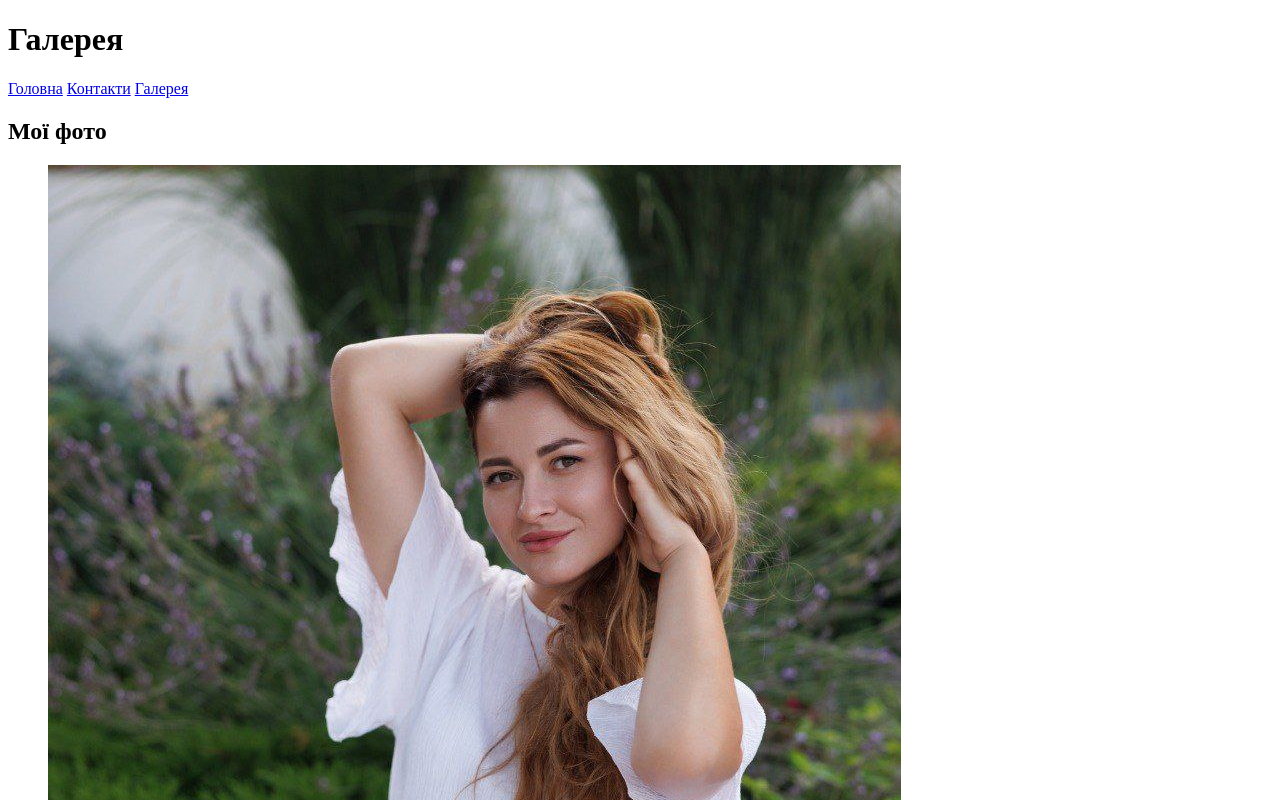
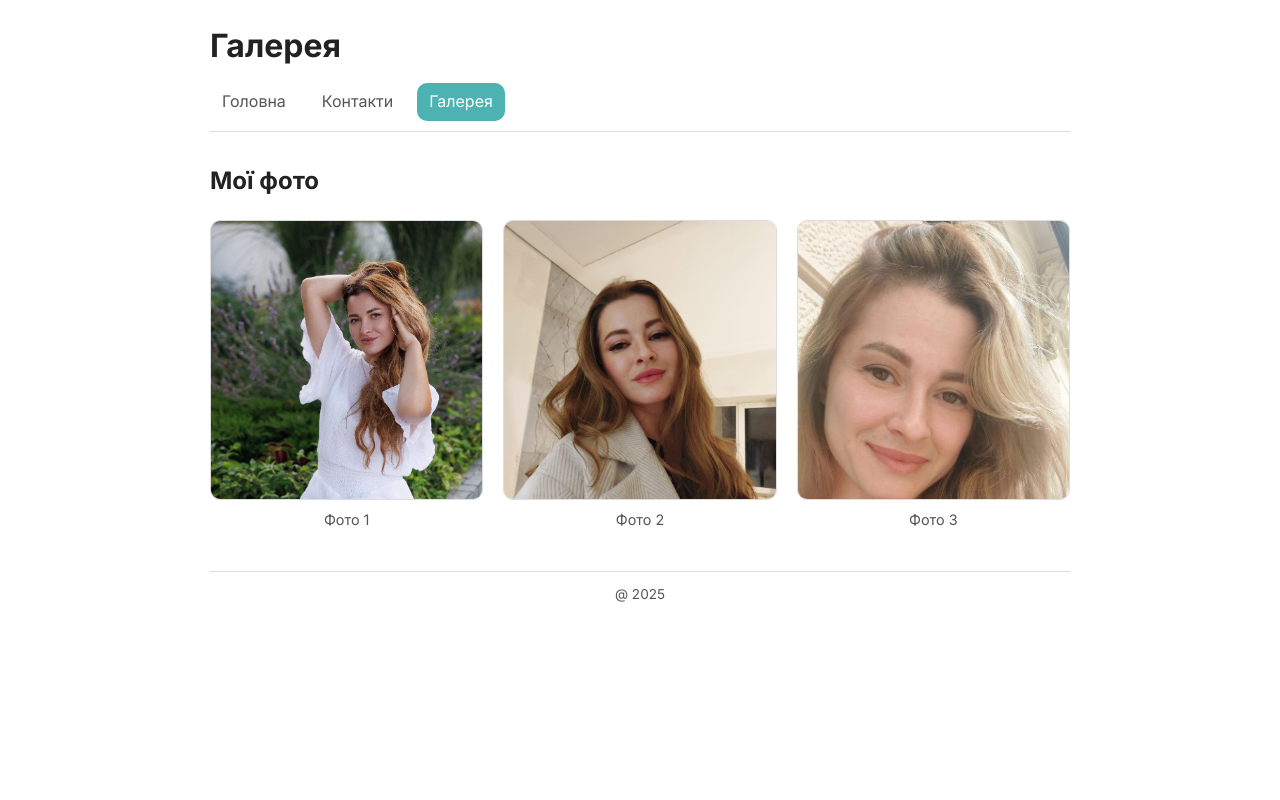
Before and after one commit to odessaalimova-cell/profile-website, a website: page pages/gallery.html in a window 1280 px wide. Shown: the top 800 px of the page. Drawn offline with Linux system fonts and the light colour scheme.

Commit message:
Added css styles

```diff
--- /dev/null
+++ b/css/style.css
@@ -0,0 +1,159 @@
+:root {
+    --accent: rgb(76,178,178);
+    --text: #222;
+    --muted: #555;
+    --bg: #fff;
+    --border: #ddd;
+    --radius: 10px;
+    --maxw: 900px;
+    --lh: 1.6;
+}
+
+* {
+    box-sizing: border-box;
+    margin: 0;
+    padding: 0;
+}
+
+.body{
+    font-family: 'Inter', sans-serif;
+    font-size: 16px;
+    line-height: var(--lh);
+    color: var(--text);
+    background: var(--bg);
+    max-width: var(--maxw);
+    margin: 0 auto;
+    padding: 20px;
+}
+.header{
+    margin-bottom: 30px;
+    border-bottom: 1px solid var(--border);
+    padding-bottom: 10px;
+}
+.header-title{
+    font-size: 2rem;
+    font-weight: 700;
+    margin-bottom: 12px;
+}
+.nav{
+    display: flex;
+    gap: 12px;
+    flex-wrap: wrap;
+}
+.nav-link{
+    text-decoration: none;
+    color: var(--muted);
+    padding: 6px 12px;
+    border-radius: var(--radius);
+}
+.nav-link:hover{
+    background: var(--accent);
+    color: #fff;
+}
+.nav-link-active{
+    background: var(--accent);
+    color: #fff;
+}
+
+/* Головна */
+.main{
+    display: flex;
+    gap: 30px;
+    align-items: flex-start;
+    flex-wrap: wrap;
+}
+.main-figure{
+    flex: 1 1 280px;
+    margin: 0;
+}
+.main-image{
+    width: 100%; height: auto;
+    border-radius: var(--radius);
+    border: 1px solid var(--border);
+}
+.main-caption{
+    margin: 8px 0;
+    font-size: .9rem;
+    color: var(--muted);
+    text-align: center;
+}
+.about{
+    flex: 2 1 400px;
+}
+.about-title{
+    font-size: 1.5rem;
+    margin-bottom: 12px;
+}
+.about-text{
+    color: var(--text);
+}
+
+.footer{
+    margin-top: 40px;
+    padding-top: 12px;
+    border-top: 1px solid var(--border);
+    font-size: .85rem;
+    color: var(--muted);
+    text-align: center;
+}
+
+/* Контакти */
+.contacts{
+    display: grid;
+    gap: 16px;
+}
+.contacts-title{
+    font-size: 1.5rem;
+    color: var(--text);
+}
+.contacts-list{
+    list-style: none;
+    border: 1px solid var(--border);
+    border-radius: var(--radius);
+    padding: 10px 14px;
+}
+.contacts-item{
+    padding: 10px 4px;
+    border-bottom: 1px solid var(--border);
+}
+.contacts-item:last-child{ border-bottom: none; }
+.contacts-link{
+    color: var(--accent);
+    text-decoration: none;
+}
+.contacts-link:hover{
+    text-decoration: underline;
+}
+
+/* Галерея */
+.gallery{
+    display: grid;
+    gap: 20px;
+}
+.gallery-title{
+    font-size: 1.5rem;
+    color: var(--text);
+}
+.gallery-grid{
+    display: grid;
+    grid-template-columns: repeat(auto-fit, minmax(240px, 1fr));
+    gap: 20px;
+}
+.gallery-item{
+    display: flex;
+    flex-direction: column;
+    gap: 8px;
+}
+.gallery-image{
+    width: 100%;
+    height: 280px;
+    object-fit: cover;
+    object-position: top;
+    border-radius: var(--radius);
+    border: 1px solid var(--border);
+}
+.gallery-caption{
+    font-size: 0.9rem;
+    color: var(--muted);
+    text-align: center;
+}
--- a/pages/gallery.html
+++ b/pages/gallery.html
@@ -2,31 +2,38 @@
 <html lang="en">
 <head>
   <meta charset="UTF-8">
+  <link rel="stylesheet" href="../css/style.css" />
   <title>Dariia gallery</title>
+  <link href="https://fonts.googleapis.com/css2?family=Inter:wght@400;600;700&display=swap" rel="stylesheet">
 </head>
-<body>
-    <header>
-        <h1>Галерея</h1>
-        <nav>
-            <a href="index.html">Головна</a>
-            <a href="contact.html">Контакти</a>
-            <a href="gallery.html">Галерея</a>
+<body class="body">
+  <header class="header">
+    <h1 class="header-title">Галерея</h1>
+    <nav class="nav">
+      <a class="nav-link" href="index.html">Головна</a>
+      <a class="nav-link" href="contact.html">Контакти</a>
+      <a class="nav-link nav-link-active" href="gallery.html">Галерея</a>
     </nav>
   </header>
-    <main>
-        <h2>Мої фото</h2>
-        <figure>
-            <img src="../img/gallery/1.jpg" />
-            <figcaption>Фото 1</figcaption>
+
+  <main class="gallery">
+    <h2 class="gallery-title">Мої фото</h2>
+    <div class="gallery-grid">
+      <figure class="gallery-item">
+        <img class="gallery-image" src="../img/gallery/1.jpg" alt="Фото 1" />
+        <figcaption class="gallery-caption">Фото 1</figcaption>
       </figure>
-        <figure>
-            <img src="../img/gallery/2.jpg" />
-            <figcaption>Фото 2</figcaption>
+      <figure class="gallery-item">
+        <img class="gallery-image" src="../img/gallery/2.jpg" alt="Фото 2" />
+        <figcaption class="gallery-caption">Фото 2</figcaption>
       </figure>
-        <figure>
-            <img src="../img/gallery/3.jpg" />
-            <figcaption>Фото 3</figcaption>
+      <figure class="gallery-item">
+        <img class="gallery-image" src="../img/gallery/3.jpg" alt="Фото 3" />
+        <figcaption class="gallery-caption">Фото 3</figcaption>
       </figure>
+    </div>
   </main>
+
+  <footer class="footer">@ 2025</footer>
 </body>
 </html>
```
Also changed, not shown: pages/contact.html (+22 -13 lines), pages/index.html (+25 -15 lines). Lines whose indentation alone changed are shown as unchanged.
